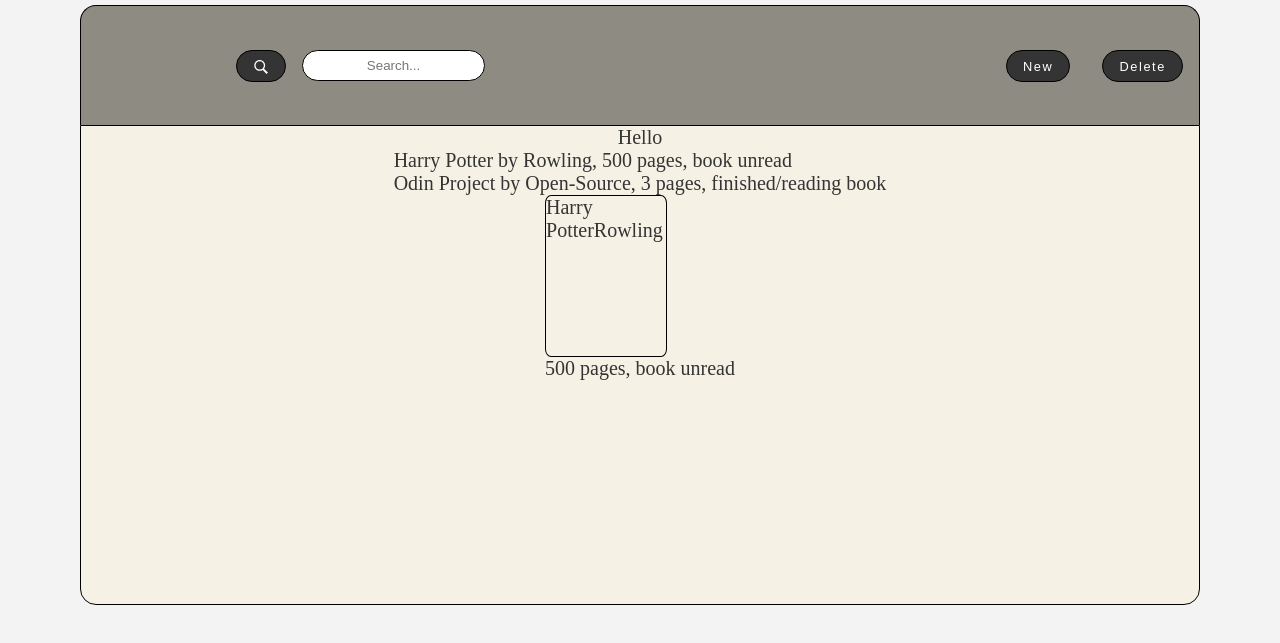
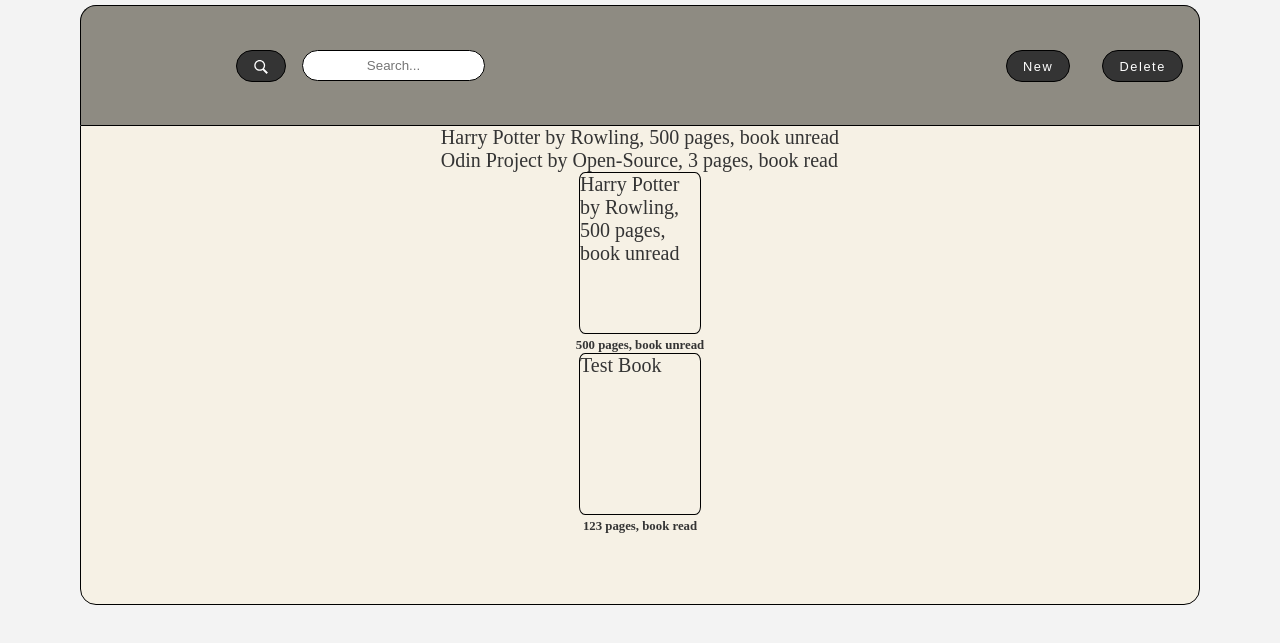
Before and after one commit to iyilmaz24/digital_library_app, a plain HTML site: page index.html in a window 1280 px wide. Shown: the part 95-738 px from the top of the page. Drawn offline with Linux system fonts and the light colour scheme.

Commit message:
move Book methods to prototype, add book styles, add new Book real time
move all Book methods from the constructor to the Book prototype
add default Book styling rules for use in new Book creation
create functions to allow dynamic addition of books to user library

```diff
--- a/index.html
+++ b/index.html
@@ -25,11 +25,10 @@
     </div>
 
     <div id="content-parent-div">
-        <div id="temp-result">Hello</div>
         <div id="temp-library">Library: </div>
-        <div>
-            <div id="temp-book">Example Book</div>
-            <div id="temp-book-subtext">Book Subtext</div>
+        <div class="book-with-subtext">
+            <div class="book">Example Book</div>
+            <div class="book-subtext">Book Subtext</div>
         </div>
 
     </div>
--- a/javascript.js
+++ b/javascript.js
@@ -1,8 +1,10 @@
 addEventListener("DOMContentLoaded", () =>
 {
 
-    tempBook = document.getElementById("temp-book");
-    tempBookSubtext = document.getElementById("temp-book-subtext");
+    libraryDiv = document.getElementById("content-parent-div");
+
+    tempBook = document.getElementsByClassName("book");
+    tempBookSubtext = document.getElementsByClassName("book-subtext");
     tempLibrary = document.getElementById("temp-library");
 
     const myLibrary = [];
@@ -12,25 +14,25 @@
         this.title = title;
         this.author = author;
         this.pages = pages + " pages";
-        this.status = (status) ? "finished/reading book" : "book unread";
-        this.info = () => {
+        this.status = (status) ? "book read" : "book unread";
+    };
+    Book.prototype.info = function() {
         return this.title + " by " + this.author + ", " + this.pages + ", " + this.status;
     }
-        this.getTitle = () => {
+    Book.prototype.getTitle = function() {
         return this.title;
     }
-        this.getAuthor = () => {
+    Book.prototype.getAuthor = function() {
         return this.author;
     }
-        this.getSubtext = () => {
+    Book.prototype.getSubtext = function() {
         return this.pages + ", " + this.status;
     }
-    };
 
     function addBook(Book)
     {
         myLibrary.push(Book);
-    };
+    }
 
     function displayLibrary()
     {
@@ -44,11 +46,38 @@
     sampleBook = new Book("Harry Potter", "Rowling", "500", false);
     sampleBook2 = new Book("Odin Project", "Open-Source", "3", true);
     addBook(sampleBook);
-    addBook(sampleBook2)
+    addBook(sampleBook2);
 
-
-    tempBook.textContent = sampleBook.getTitle() + sampleBook.getAuthor();
-    tempBookSubtext.textContent = sampleBook.getSubtext();
+    tempBook[0].textContent = sampleBook.info();
+    tempBookSubtext[0].textContent = sampleBook.getSubtext();
     displayLibrary();
 
+    function refreshAllBooks()
+    {
+        libraryDiv.innerHTML = "";
+        for(let i = 0; i < myLibrary.length; i++)
+        {
+            currBook = `<div class="book-with-subtext"><div class="book">${myLibrary[i].getTitle()}</div><div class="book-subtext">${myLibrary[i].getSubtext()}</div></div>`;
+            libraryDiv.innerHTML += currBook;
+        }
+    }
+
+    function displayNewBook()
+    {
+        for(let i = myLibrary.length - 1; i < myLibrary.length; i++)
+        {
+            currBook = `<div class="book-with-subtext"><div class="book">${myLibrary[i].getTitle()}</div><div class="book-subtext">${myLibrary[i].getSubtext()}</div></div>`;
+            libraryDiv.innerHTML += currBook;
+        }
+    }
+
+    // parse form input from user and then dynamically create a new book by inserting their inputs into below function
+    function createNewBook(title, author, pages, status)
+    {
+        newBook = new Book(title, author, pages, status);
+        addBook(newBook);
+        displayNewBook();
+    }
+    createNewBook("Test Book", "Michael", "123", true);
+
 });
--- a/styles.css
+++ b/styles.css
@@ -125,10 +125,28 @@
     border-bottom-right-radius: 1rem;
 }
 
-#temp-book
+
+/* Book Styling That Will Be Added To Each New Book */
+
+.book-with-subtext
+{
+    display: flex;
+    flex-direction: column;
+    justify-content: center;
+    align-items: center;
+}
+
+.book
 {
     height: 10rem;
     width: 7.5rem;
     border: 1px solid black;
     border-radius: 5%;
 }
+
+.book-subtext
+{
+    margin-top: 0.25rem;
+    font-size: 0.8rem;
+    font-weight: bold;
+}
```
Lines whose indentation alone changed are shown as unchanged.
